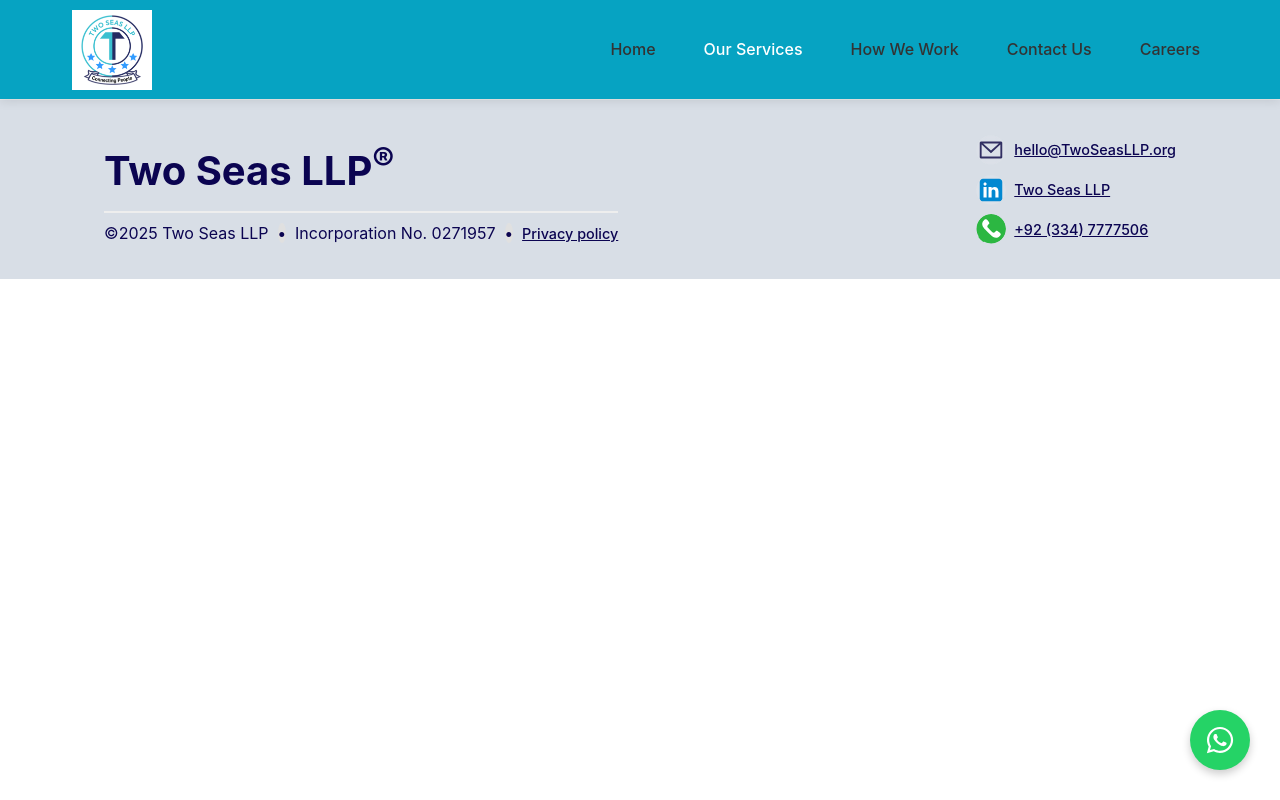
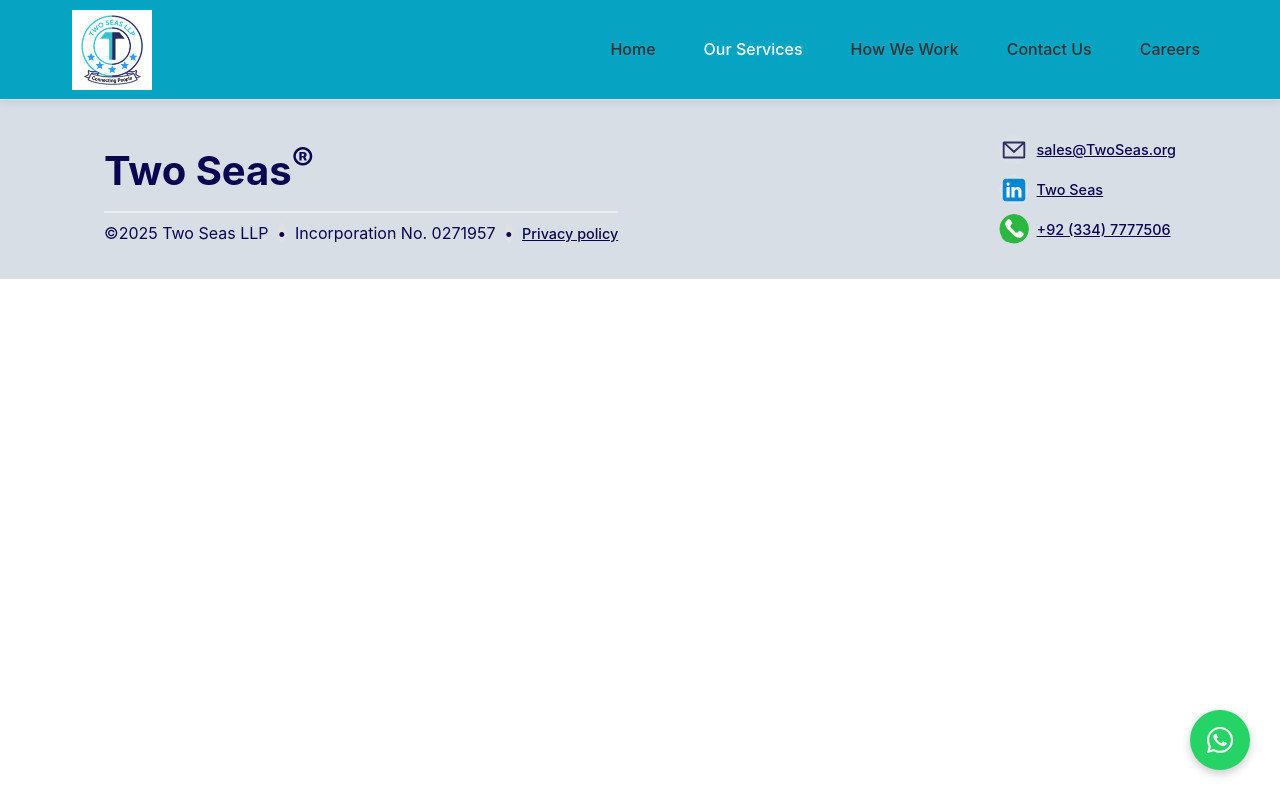
Before and after one commit to SahilKumarW/Two-Seas-LLP, a React (Create React App) app: page /services/1 in a window 1280 px wide. Built offline with nearby package versions, Linux system fonts and the light colour scheme.

Commit message:
Footer details updated

```diff
--- a/src/components/Footer/Footer.jsx
+++ b/src/components/Footer/Footer.jsx
@@ -10,10 +10,10 @@
             number: "923347777506",
             display: "+92 (334) 7777506"
         },
-        email: "hello@TwoSeasLLP.org",
+        email: "sales@TwoSeas.org",
         linkedin: {
             url: "https://linkedin.com/company/two-seas-llp",
-            display: "Two Seas LLP"
+            display: "Two Seas"
         }
     };
 
@@ -23,7 +23,7 @@
         <footer className="footer">
             <div className="footer-container">
                 <div className="footer-left">
-                    <h2 className="footer-logo">Two Seas LLP<sup>®</sup></h2>
+                    <h2 className="footer-logo">Two Seas<sup>®</sup></h2>
                     <p className="footer-text">
                         ©2025 Two Seas LLP <span className="dot">•</span> Incorporation No. 0271957 <span className="dot">•</span>{" "}
                         <a href="/privacy-policy" className="footer-link">Privacy policy</a>
```
